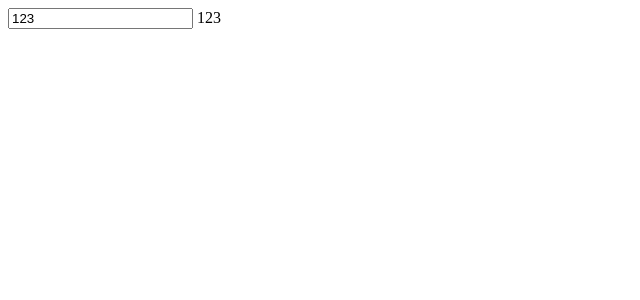
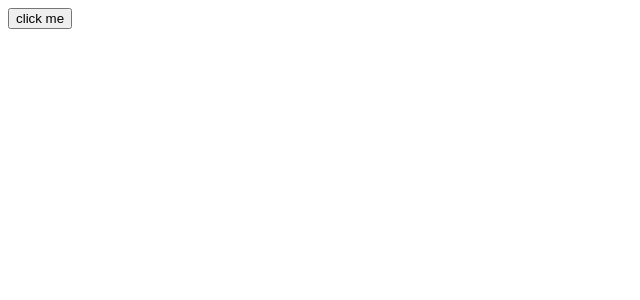
Before and after one commit to qinhanwen/vue-source, a Vue app: page / in a window 1280 px wide. Shown: the top 300 px of the page, without its empty margins (0-640 px from the left). Built offline with nearby package versions, Linux system fonts and the light colour scheme.

Commit message:
feat:事件绑定

```diff
--- a/src/App.vue
+++ b/src/App.vue
@@ -1,12 +1,18 @@
 <template>
-
+  <button @click="clickHandler($event)">click me</button>
 </template>
 
 <script>
 export default {
-  name: 'App',
-  props:{
-    firstName:String
+  name: "App",
+  props: {
+    firstName: String
   },
-}
+  methods: {
+    clickHandler(e) {
+      console.log("Button clicked!", e);
+      this.$emit("select");
+    }
+  }
+};
 </script>
--- a/src/main.js
+++ b/src/main.js
@@ -1,6 +1,7 @@
 // The Vue build version to load with the `import` command
 // (runtime-only or standalone) has been set in webpack.base.conf with an alias.
 import Vue from 'vue'
+import App from './App';
 Vue.config.productionTip = false
 
 /* eslint-disable no-new */
@@ -9,14 +10,21 @@ new Vue({
   el: '#app',
   data: function () {
     return {
-      message:"123"
+      message: "123"
     }
   },
+  components: {
+    App
+  },
   methods: {
-
+    clickHandler() {
+      console.log('Child clicked!')
+    },
+    selectHandler() {
+      console.log('Child select!')
+    }
   },
   template: `<div>
-    <input v-model="message" />
-    {{message}}
+  <App @select="selectHandler" @click.native="clickHandler" />
   </div>`
 })
```
